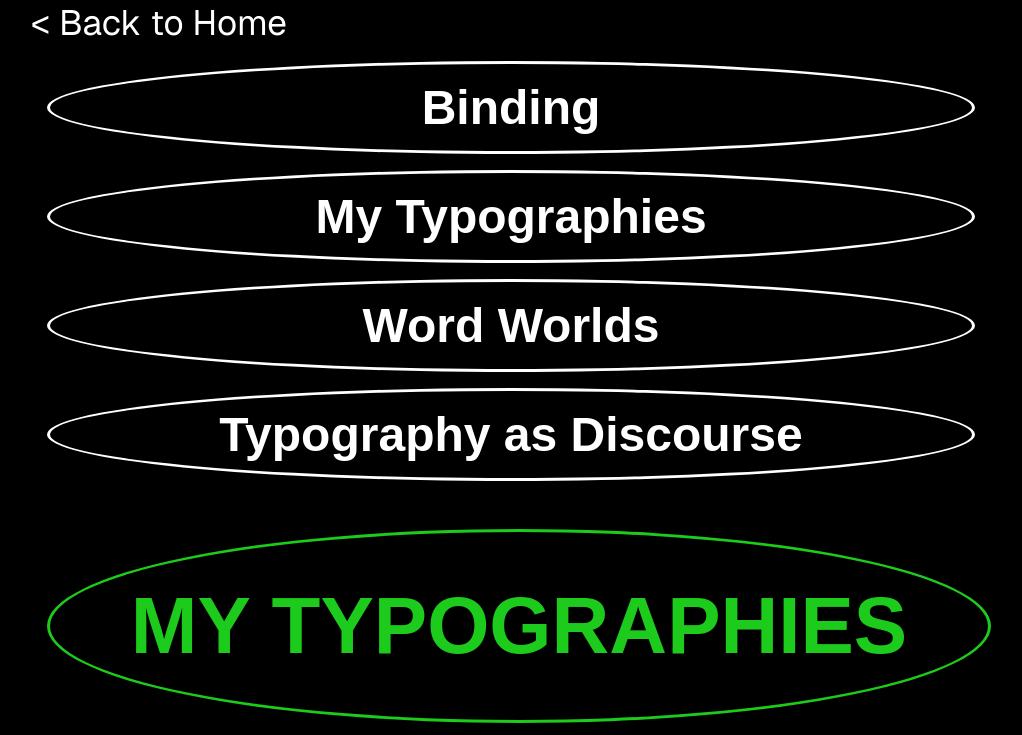
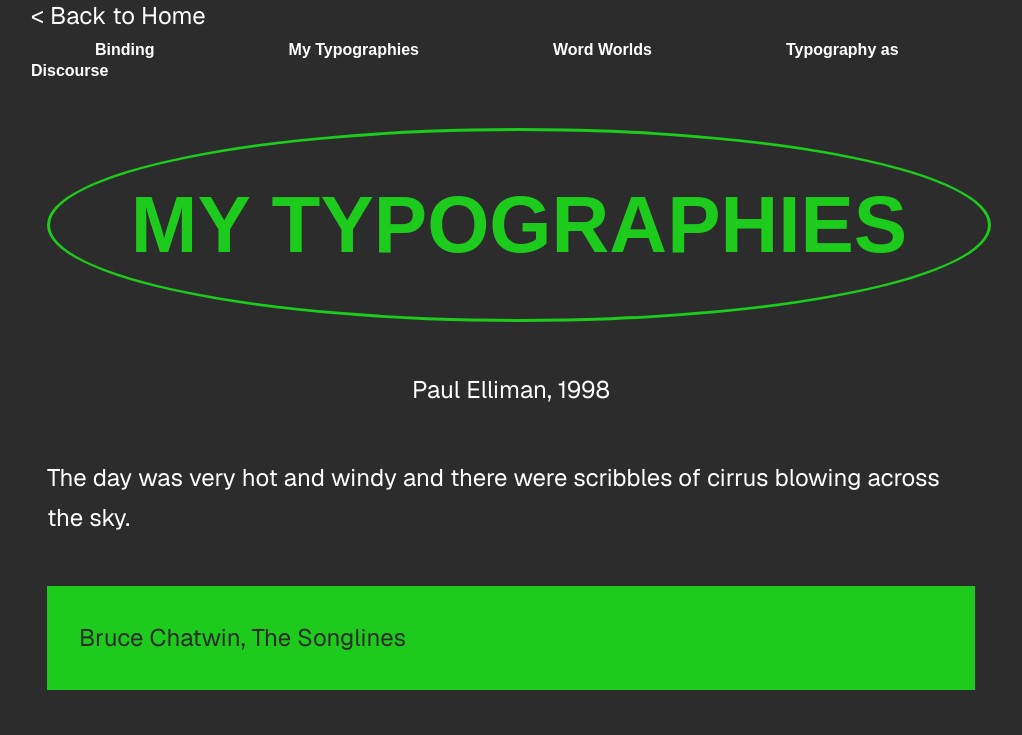
Before and after one commit to songj285/binding, a plain HTML site: page my-typographies/index.html in a window 1280 px wide. Shown: the top 735 px of the page, without its empty margins (129-1151 px from the left). Drawn offline with nearby package versions, Linux system fonts and the light colour scheme; a web font is replaced by a local one.

Commit message:
change li css - display

```diff
--- a/discourse/style.css
+++ b/discourse/style.css
@@ -9,7 +9,7 @@
 	--font-md: calc(var(--font-sm)*2);
 	--font-lg: calc(var(--font-sm)*3);
 
-	--color-bg: black;
+	--color-bg: rgb(45, 44, 44);
 	--color-font: white;
 	--color-point: rgb(28, 203, 28);
 
@@ -48,6 +48,15 @@ p{
 	line-height: 4.5rem;
 }
 
+li{
+	display: inline;
+	margin: var(--space-lg);
+	font-family: var(--font-title);
+	font-weight: 800;
+	font-size: var(--font-sm);
+	border: 0;
+}
+
 .number{
 	color: var(--color-point);
 	font-size: var(--font-lg);
--- a/my-typographies/style.css
+++ b/my-typographies/style.css
@@ -9,7 +9,7 @@
 	--font-md: calc(var(--font-sm)*2);
 	--font-lg: calc(var(--font-sm)*3);
 
-	--color-bg: black;
+	--color-bg: rgb(45, 44, 44);
 	--color-font: white;
 	--color-point: rgb(28, 203, 28);
 
@@ -26,7 +26,7 @@
 body{
 	font-family:var(--font-body);
 	color: var(--color-font);
-	font-size: 2.2rem;
+	font-size: 1.5rem;
 }
 
 h2{
@@ -42,10 +42,32 @@ h2{
 	padding-block: var(--space-lg);
 }
 
+h3{
+	text-align: center;
+	font-family:var(--font-title);
+	font-weight:500;
+	font-size: var(--font-md);
+	color: var(--color-point);
+	border: solid;
+	border-radius: 100%;
+	margin-block: var(--space-lg);
+	margin-inline-start: var(--space-sm);
+	padding-block: var(--space-lg);
+}
+
 p{
 	margin-block: var(--space-lg);
 	margin-inline: var(--space-sm);
-	line-height: 4.5rem;
+	line-height: 2.5rem;
+}
+
+li{
+	display: inline;
+	margin: var(--space-lg);
+	font-family: var(--font-title);
+	font-weight: 800;
+	font-size: var(--font-sm);
+	border: 0;
 }
 
 .number{
--- a/word-worlds/style.css
+++ b/word-worlds/style.css
@@ -9,7 +9,7 @@
 	--font-md: calc(var(--font-sm)*2);
 	--font-lg: calc(var(--font-sm)*3);
 
-	--color-bg: black;
+	--color-bg: rgb(45, 44, 44);
 	--color-font: white;
 	--color-point: rgb(28, 203, 28);
 
@@ -48,6 +48,15 @@ p{
 	line-height: 4.5rem;
 }
 
+li{
+	display: inline;
+	margin: var(--space-lg);
+	font-family: var(--font-title);
+	font-weight: 800;
+	font-size: var(--font-sm);
+	border: 0;
+}
+
 .number{
 	color: var(--color-point);
 	font-size: var(--font-lg);
```
